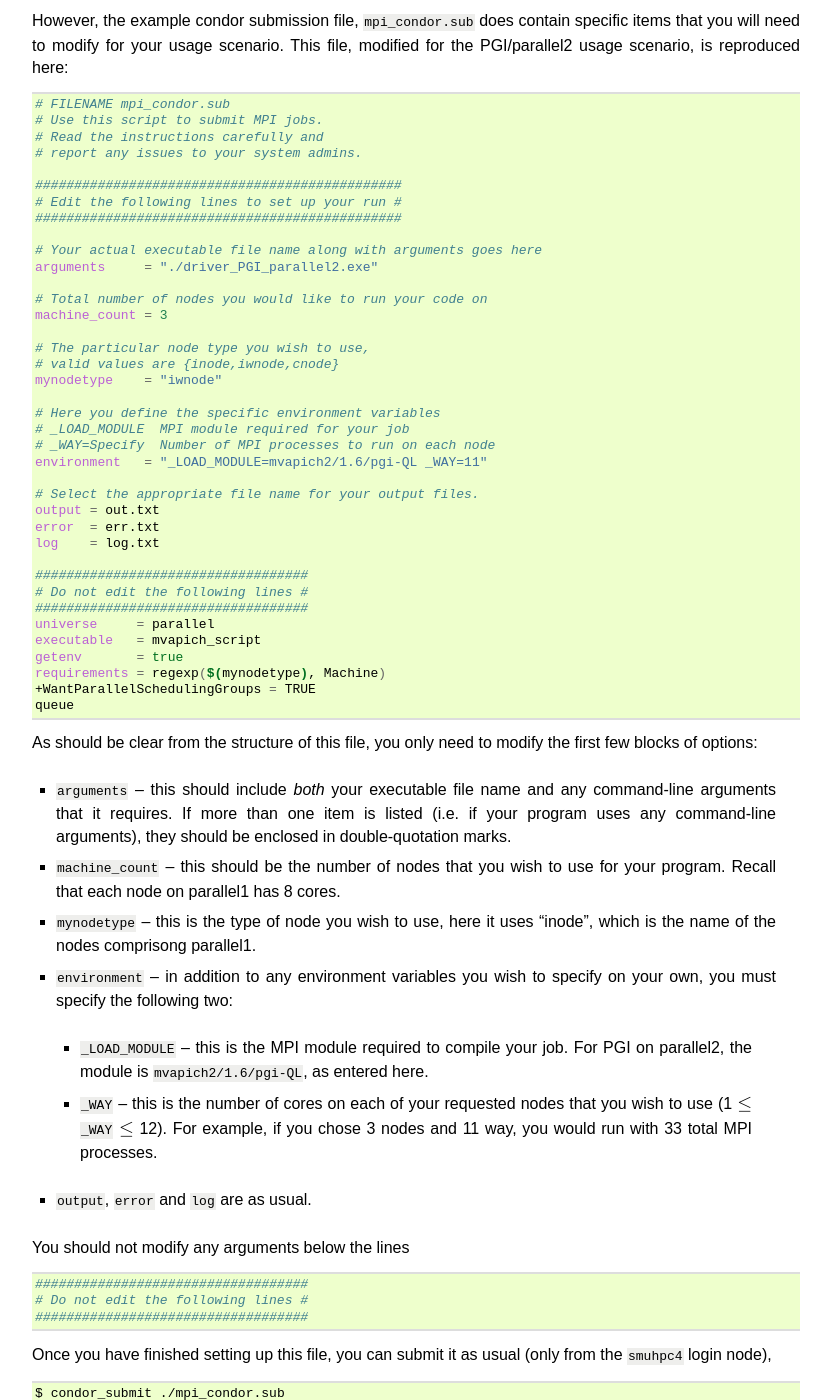
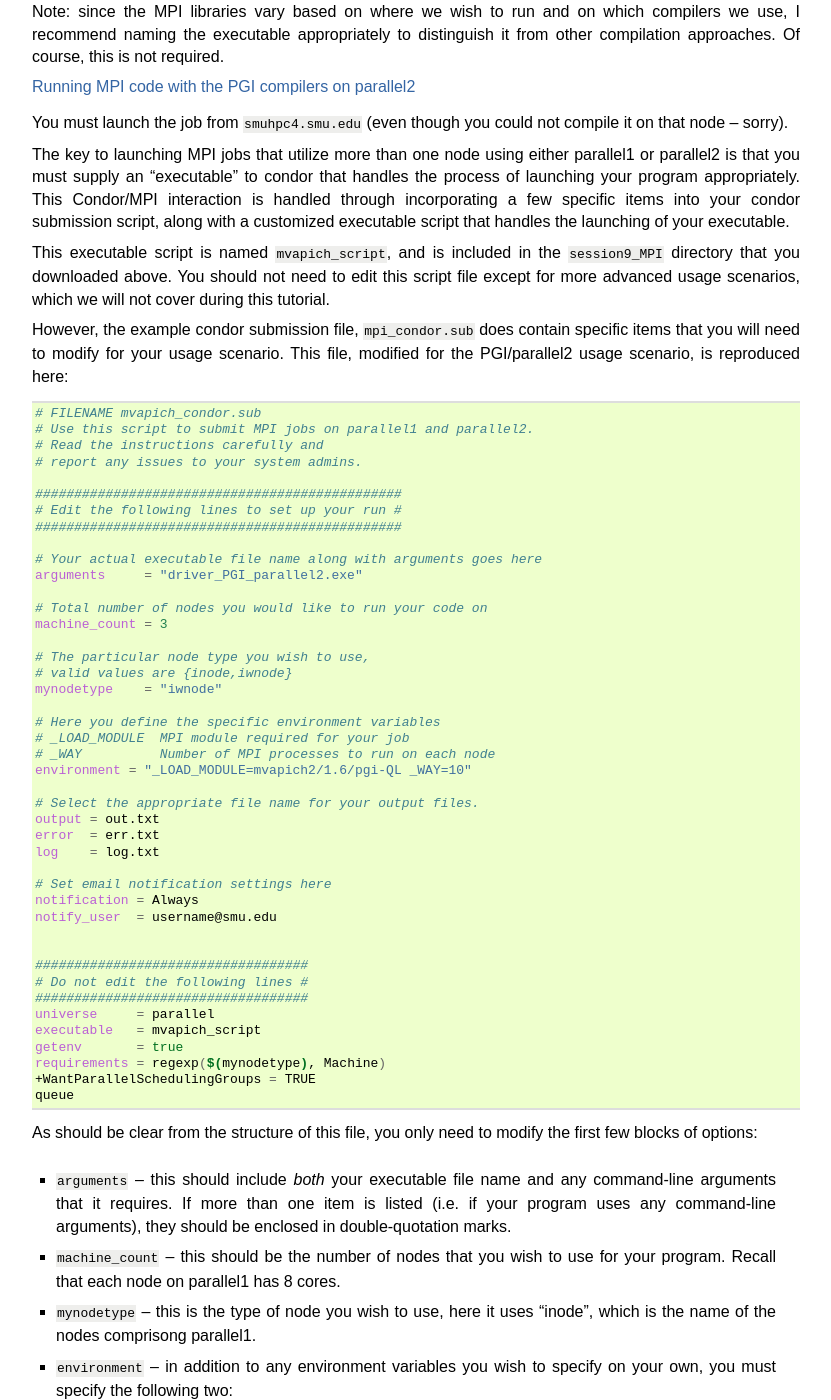
Before and after one commit to drreynolds/smuhpc-workshop, a Sphinx documentation site: the page built from source/session_9.rst, in a window 1280 px wide and 1400 px high, scrolled down 16738 px. Shown: the whole window, without its empty margins (64-895 px from the left). Built offline with Sphinx 7.4.7, drawn with Linux system fonts in a browser that asks for light colours; some of the changed text lies outside the part shown.

Commit message:
Updated MPI instructions

```diff
--- a/source/session_9.rst
+++ b/source/session_9.rst
@@ -667,7 +667,7 @@ scenario.  This file is reproduced here:
    ###############################################
 
    # Your actual executable file name along with arguments goes here
-   arguments   = "./driver_GNU_batch.exe"
+   arguments   = "driver_GNU_batch.exe"
 
    # The particular node type you wish to use,
    # valid values are {wnode,cnode,cwnode}
@@ -675,13 +675,18 @@ scenario.  This file is reproduced here:
 
    # Here you define the specific environment variables
    # _LOAD_MODULE  MPI module required for your job
-   # _NPROCS=Specify  Number of MPI processes to run on the node
+   # _NPROCS       Number of MPI processes to run on the node
    environment = "_LOAD_MODULE=mpich2/1.1.1/gcc _NPROCS=7"
 
    # Select the appropriate file name for your output files.
    output = out.txt
    error  = err.txt
    log    = log.txt
+
+   # Set email notification settings here
+   notification = Always
+   notify_user  = username@smu.edu
+
 
    ###################################
    # Do not edit the following lines #
@@ -809,7 +813,7 @@ usual (only from the ``smuhpc`` or ``smuhpc2`` login nodes),
       ###############################################
 
       # Your actual executable file name along with arguments goes here
-      arguments   = "./driver_PGI_batch.exe"
+      arguments   = "driver_PGI_batch.exe"
 
       # The particular node type you wish to use,
       # valid values are {wnode,cnode,cwnode}
@@ -817,13 +821,18 @@ usual (only from the ``smuhpc`` or ``smuhpc2`` login nodes),
 
       # Here you define the specific environment variables
       # _LOAD_MODULE  MPI module required for your job
-      # _NPROCS=Specify  Number of MPI processes to run on the node
+      # _NPROCS       Number of MPI processes to run on the node
       environment = "_LOAD_MODULE=mpich2/1.3.2/pgi _NPROCS=11"
 
       # Select the appropriate file name for your output files.
       output = out.txt
       error  = err.txt
       log    = log.txt
+
+      # Set email notification settings here
+      notification = Always
+      notify_user  = username@smu.edu
+
 
       ###################################
       # Do not edit the following lines #
@@ -938,7 +946,7 @@ scenario.  This file is reproduced here:
 .. code-block:: bash
 
    # FILENAME mvapich_condor.sub
-   # Use this script to submit MPI jobs.
+   # Use this script to submit MPI jobs on parallel1 and parallel2.
    # Read the instructions carefully and
    # report any issues to your system admins.
 
@@ -947,7 +955,7 @@ scenario.  This file is reproduced here:
    ###############################################
 
    # Your actual executable file name along with arguments goes here
-   arguments     = "./driver_GNU_parallel1.exe"
+   arguments     = "driver_GNU_parallel1.exe"
 
    # Total number of nodes you would like to run your code on
    machine_count = 2
@@ -958,13 +966,18 @@ scenario.  This file is reproduced here:
 
    # Here you define the specific environment variables
    # _LOAD_MODULE  MPI module required for your job
-   # _WAY=Specify  Number of MPI processes to run on each node
-   environment   = "_LOAD_MODULE=mvapich2/1.9a2/gcc _WAY=3"
+   # _WAY          Number of MPI processes to run on each node
+   environment   = "_LOAD_MODULE=mvapich2/1.6/gcc _WAY=3"
 
    # Select the appropriate file name for your output files.
    output = out.txt
    error  = err.txt
    log    = log.txt
+
+   # Set email notification settings here
+   notification = Always
+   notify_user  = username@smu.edu
+
 
    ###################################
    # Do not edit the following lines #
@@ -1083,7 +1096,7 @@ scenario.  This file is reproduced here:
 .. code-block:: bash
 
    # FILENAME mvapich_condor.sub
-   # Use this script to submit MPI jobs.
+   # Use this script to submit MPI jobs on parallel1 and parallel2.
    # Read the instructions carefully and
    # report any issues to your system admins.
 
@@ -1092,7 +1105,7 @@ scenario.  This file is reproduced here:
    ###############################################
 
    # Your actual executable file name along with arguments goes here
-   arguments     = "./driver_PGI_parallel1.exe"
+   arguments     = "driver_PGI_parallel1.exe"
 
    # Total number of nodes you would like to run your code on
    machine_count = 3
@@ -1103,13 +1116,18 @@ scenario.  This file is reproduced here:
 
    # Here you define the specific environment variables
    # _LOAD_MODULE  MPI module required for your job
-   # _WAY=Specify  Number of MPI processes to run on each node
+   # _WAY          Number of MPI processes to run on each node
    environment   = "_LOAD_MODULE=mvapich2/1.6/pgi _WAY=4"
 
    # Select the appropriate file name for your output files.
    output = out.txt
    error  = err.txt
    log    = log.txt
+
+   # Set email notification settings here
+   notification = Always
+   notify_user  = username@smu.edu
+
 
    ###################################
    # Do not edit the following lines #
@@ -1120,6 +1138,7 @@ scenario.  This file is reproduced here:
    requirements = regexp($(mynodetype), Machine)
    +WantParallelSchedulingGroups = TRUE
    queue
+
 
 As should be clear from the structure of this file, you only need to
 modify the first few blocks of options:
@@ -1230,8 +1249,8 @@ is reproduced here:
 
 .. code-block:: bash
 
-   # FILENAME mpi_condor.sub
-   # Use this script to submit MPI jobs.
+   # FILENAME mvapich_condor.sub
+   # Use this script to submit MPI jobs on parallel1 and parallel2.
    # Read the instructions carefully and
    # report any issues to your system admins.
 
@@ -1240,24 +1259,29 @@ is reproduced here:
    ###############################################
 
    # Your actual executable file name along with arguments goes here
-   arguments     = "./driver_GNU_parallel2.exe"
+   arguments     = "driver_GNU_parallel2.exe"
 
    # Total number of nodes you would like to run your code on
    machine_count = 2
 
    # The particular node type you wish to use,
-   # valid values are {inode,iwnode,cnode}
+   # valid values are {inode,iwnode}
    mynodetype    = "iwnode"
 
    # Here you define the specific environment variables
    # _LOAD_MODULE  MPI module required for your job
-   # _WAY=Specify  Number of MPI processes to run on each node
-   environment   = "_LOAD_MODULE=mvapich2/1.6/gcc-QL _WAY=11"
+   # _WAY          Number of MPI processes to run on each node
+   environment = "_LOAD_MODULE=mvapich2/1.6/gcc-QL _WAY=11"
 
    # Select the appropriate file name for your output files.
    output = out.txt
    error  = err.txt
    log    = log.txt
+
+   # Set email notification settings here
+   notification = Always
+   notify_user  = username@smu.edu
+
 
    ###################################
    # Do not edit the following lines #
@@ -1268,6 +1292,7 @@ is reproduced here:
    requirements = regexp($(mynodetype), Machine)
    +WantParallelSchedulingGroups = TRUE
    queue
+
 
 As should be clear from the structure of this file, you only need to
 modify the first few blocks of options:
@@ -1374,8 +1399,8 @@ is reproduced here:
 
 .. code-block:: bash
 
-   # FILENAME mpi_condor.sub
-   # Use this script to submit MPI jobs.
+   # FILENAME mvapich_condor.sub
+   # Use this script to submit MPI jobs on parallel1 and parallel2.
    # Read the instructions carefully and
    # report any issues to your system admins.
 
@@ -1384,24 +1409,29 @@ is reproduced here:
    ###############################################
 
    # Your actual executable file name along with arguments goes here
-   arguments     = "./driver_PGI_parallel2.exe"
+   arguments     = "driver_PGI_parallel2.exe"
 
    # Total number of nodes you would like to run your code on
    machine_count = 3
 
    # The particular node type you wish to use,
-   # valid values are {inode,iwnode,cnode}
+   # valid values are {inode,iwnode}
    mynodetype    = "iwnode"
 
    # Here you define the specific environment variables
    # _LOAD_MODULE  MPI module required for your job
-   # _WAY=Specify  Number of MPI processes to run on each node
-   environment   = "_LOAD_MODULE=mvapich2/1.6/pgi-QL _WAY=11"
+   # _WAY          Number of MPI processes to run on each node
+   environment = "_LOAD_MODULE=mvapich2/1.6/pgi-QL _WAY=10"
 
    # Select the appropriate file name for your output files.
    output = out.txt
    error  = err.txt
    log    = log.txt
+
+   # Set email notification settings here
+   notification = Always
+   notify_user  = username@smu.edu
+
 
    ###################################
    # Do not edit the following lines #
@@ -1412,6 +1442,8 @@ is reproduced here:
    requirements = regexp($(mynodetype), Machine)
    +WantParallelSchedulingGroups = TRUE
    queue
+
+
 
 As should be clear from the structure of this file, you only need to
 modify the first few blocks of options:
@@ -1437,8 +1469,8 @@ modify the first few blocks of options:
 
   * ``_WAY`` -- this is the number of cores on each of your requested
     nodes that you wish to use (1 :math:`\le`  ``_WAY`` :math:`\le`
-    12).  For example, if you chose 3 nodes and 11 way, you would run
-    with 33 total MPI processes.
+    12).  For example, if you chose 3 nodes and 10 way, you would run
+    with 30 total MPI processes.
 
 * ``output``, ``error`` and ``log`` are as usual.
 
```
Also changed, not shown: other parts of source/session_9.rst (+6 -8 lines), 4 other files.
